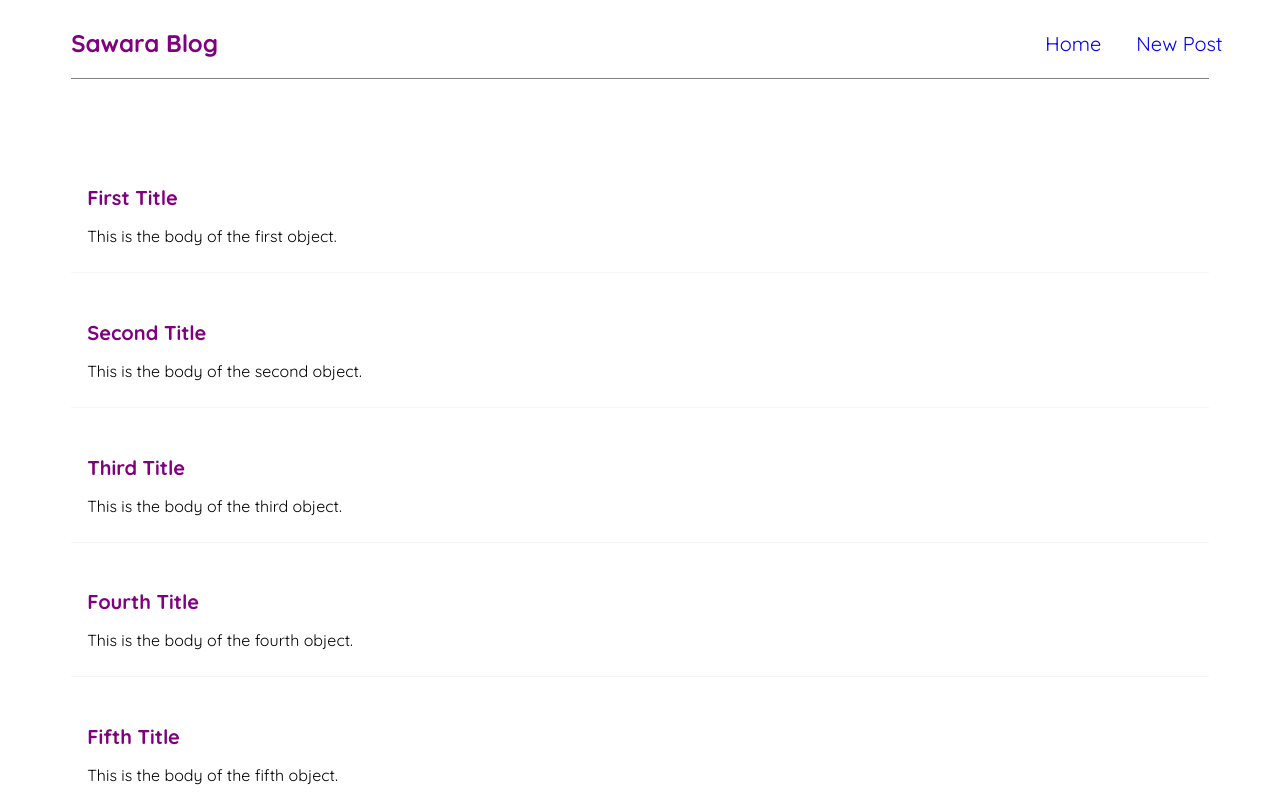
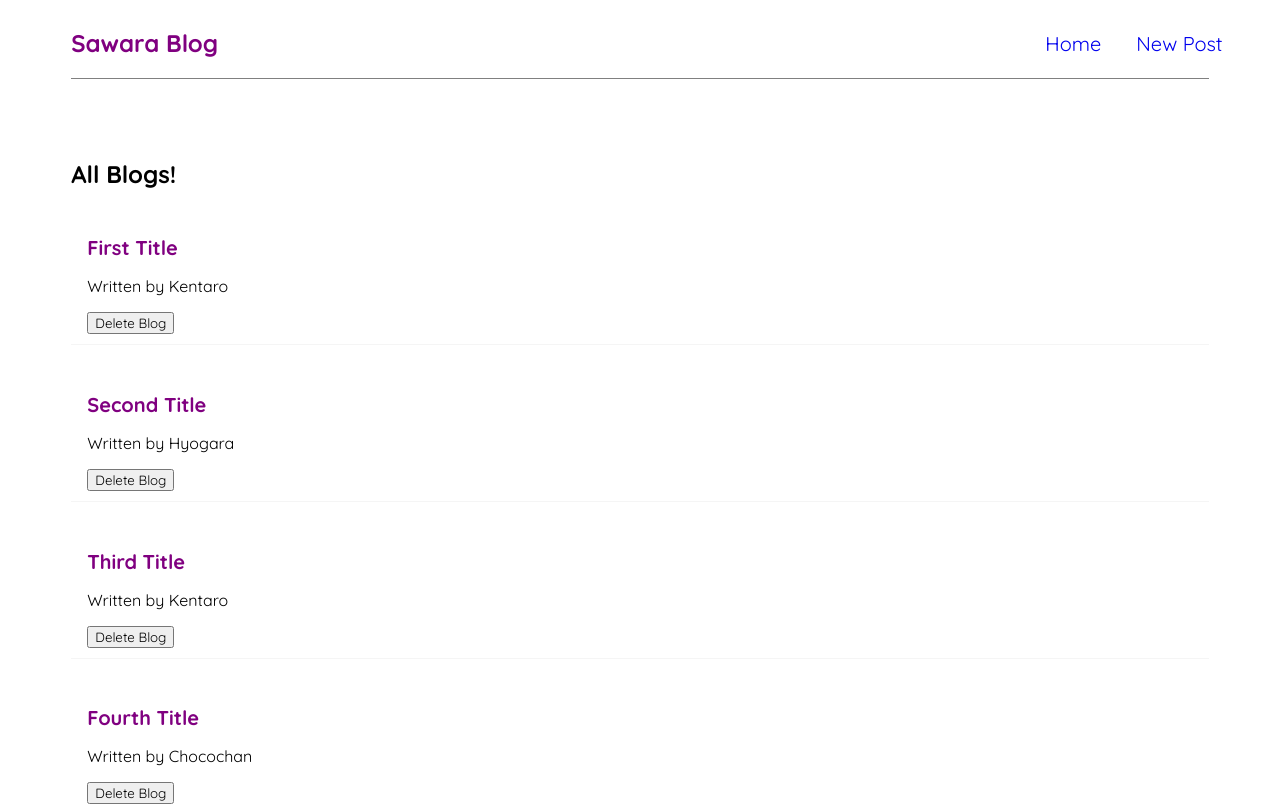
Before and after one commit to KentoBaguetti/React-Blog-App, a React (Create React App) app: page / in a window 1280 px wide. Shown: the top 806 px of the page. Built offline with nearby package versions, Linux system fonts and the light colour scheme; a web font is replaced by a local one.

Commit message:
States as functions

```diff
--- /dev/null
+++ b/src/BlogList.js
@@ -0,0 +1,16 @@
+const BlogList = ({ blogs, title, handleDelete }) => {
+  return (
+    <div className="blog-list">
+      <h2>{title}</h2>
+      {blogs.map((blog) => (
+        <div className="blog-preview" key={blog.id}>
+          <h2>{blog.title}</h2>
+          <p>Written by {blog.author}</p>
+          <button onClick={() => handleDelete(blog.id)}>Delete Blog</button>
+        </div>
+      ))}
+    </div>
+  );
+};
+
+export default BlogList;
--- a/src/Home.js
+++ b/src/Home.js
@@ -1,42 +1,48 @@
 import { useState } from "react";
+import BlogList from "./BlogList";
 
 const Home = () => {
   const [blogs, setBlogs] = useState([
     {
       id: 1,
       title: "First Title",
+      author: "Kentaro",
       body: "This is the body of the first object.",
     },
     {
       id: 2,
       title: "Second Title",
+      author: "Hyogara",
       body: "This is the body of the second object.",
     },
     {
       id: 3,
       title: "Third Title",
+      author: "Kentaro",
       body: "This is the body of the third object.",
     },
     {
       id: 4,
       title: "Fourth Title",
+      author: "Chocochan",
       body: "This is the body of the fourth object.",
     },
     {
       id: 5,
       title: "Fifth Title",
+      author: "Kentaro",
       body: "This is the body of the fifth object.",
     },
   ]);
 
+  const handleDelete = (id) => {
+    const newBlogs = blogs.filter((blog) => blog.id !== id);
+    setBlogs(newBlogs);
+  };
+
   return (
     <div className="home">
-      {blogs.map((blog) => (
-        <div className="blog-preview" key={blog.id}>
-          <h2>{blog.title}</h2>
-          <p>{blog.body}</p>
-        </div>
-      ))}
+      <BlogList blogs={blogs} title="All Blogs!" handleDelete={handleDelete} />
     </div>
   );
 };
```
